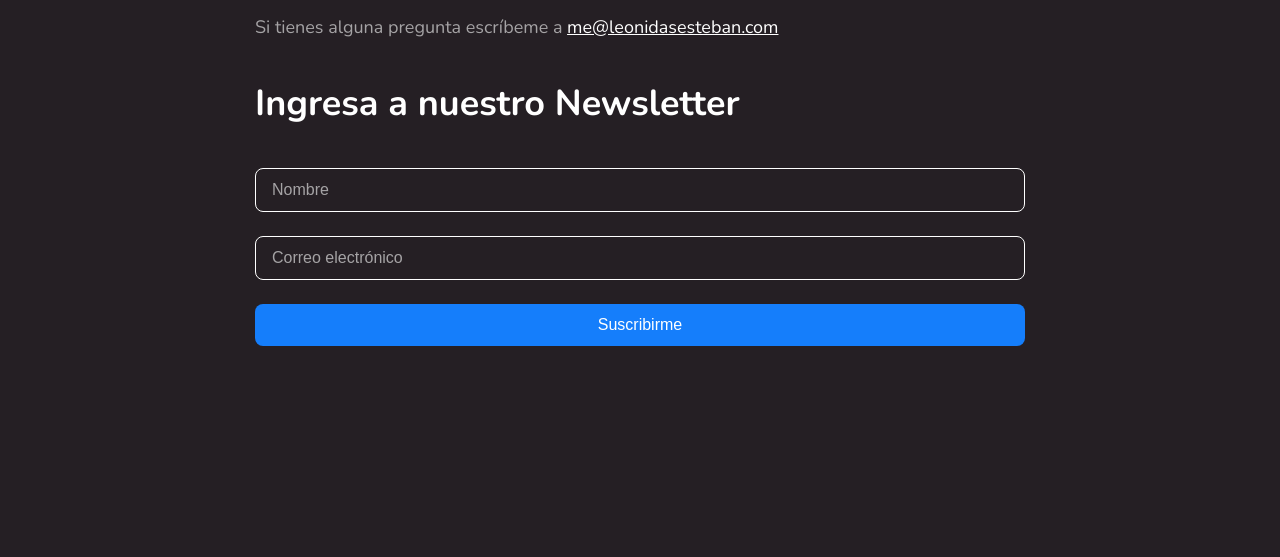
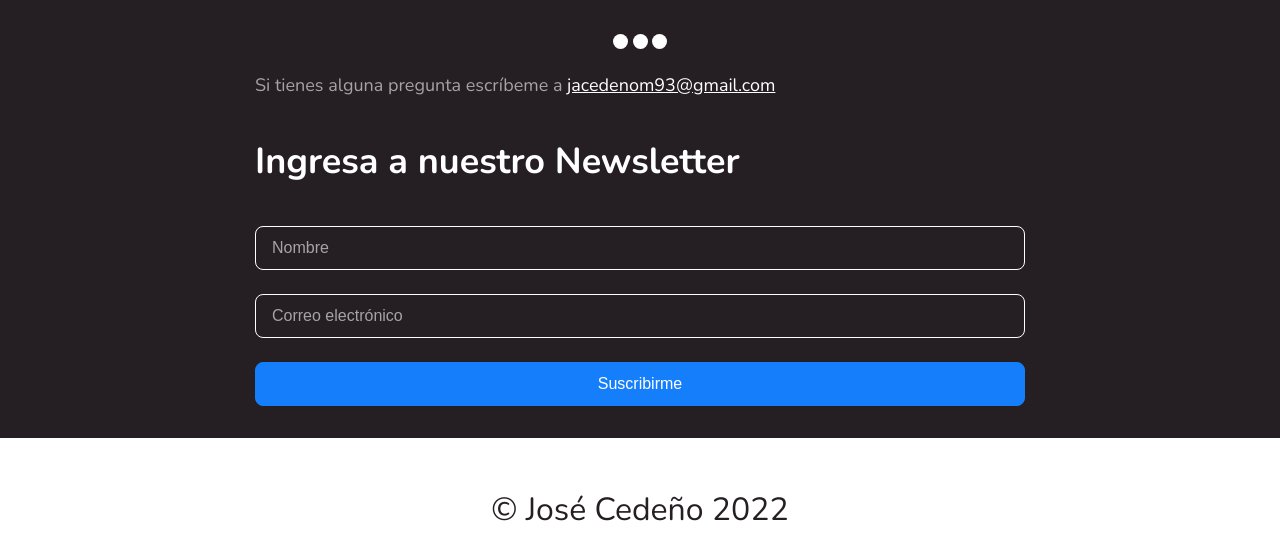
Before and after one commit to Jslectro93/nemium, a plain HTML site: page index.html in a window 1280 px wide. Shown: the part 5718-6275 px from the top of the page. Before the commit the page ends 6088 px from the top, so only its background shows below. Drawn offline with nearby package versions, Linux system fonts and the light colour scheme; grey boxes are pictures that could not be loaded.

Commit message:
Add files via upload
Cambios en el footer

```diff
--- a/css/style-logical.css
+++ b/css/style-logical.css
@@ -241,11 +241,35 @@ main hr {
 
 .form input[type="submit"] {
     background-color: #157EFB;
-    border: none;
+    /* border: none; */
+    border: 1px solid #157EFB;
+}
+
+footer {
+    background-color: var(--white-30);
+    inline-size: 100%;
+    block-size: 174px;
+}
+
+.footer-content {
+    inline-size: 320px;
+    inset-block-start: 50px;
+    text-align: center;
+    position: relative;
+    margin: 0 auto;
+}
+
+.footer-content p {
+    color: #251F24;
+    font-weight: normal;
+    font-size: 32px;
+}
+
+.debug {
+    outline: 1px solid red;
 }
 
 @media screen and (min-width: 1366px) {
-
     .hero {
         block-size: 350px;
     }
@@ -273,4 +297,5 @@ main hr {
         font-size: 60px;
         margin-block-start: 64px;
     }
+
 }
--- a/index.html
+++ b/index.html
@@ -269,9 +269,9 @@
                     </ul>
 
 
-                    <h3>Modelo de caja</h3>
                 </section>
                 <div class="section-content">
+                    <h2>Estos videos te podrían interesar</h2>
                     <div class="slider">
                         <scroll-container class="slider-container">
                             <scroll-page class="slider-slide" id="video-1">
@@ -289,9 +289,8 @@
                                     allowfullscreen></iframe>
                             </scroll-page>
                             <scroll-page class="slider-slide" id="video-3">
-                                <iframe class="video" width="560" height="315"
-                                    src="https://www.youtube.com/embed/quRFt2Mlb7E" title="YouTube video player"
-                                    frameborder="0"
+                                <iframe class="video" width="560" height="315" src="https://www.youtube.com/embed/a6RWlBfmV0k"
+                                    title="YouTube video player" frameborder="0"
                                     allow="accelerometer; autoplay; clipboard-write; encrypted-media; gyroscope; picture-in-picture"
                                     allowfullscreen></iframe>
                             </scroll-page>
@@ -306,7 +305,7 @@
                 </div>
 
                 <p>Si tienes alguna pregunta escríbeme a <a
-                        href="mailto:me@leonidasesteban.com">me@leonidasesteban.com</a>
+                        href="mailto:jacedenom93@gmail.com">jacedenom93@gmail.com</a>
                 </p>
                 <div class="section-content">
                     <h2>Ingresa a nuestro Newsletter</h2>
@@ -319,6 +318,18 @@
             </div>
         </div>
     </main>
+
+    <footer>
+        <div class="wrapper">
+            <div class="footer-content">
+                <p>© José Cedeño 2022</p>
+                <a href="https://instagram.com/jslectro"><img src="./images/instagram.png" alt=""></a>
+                <a href="https://facebook.com/jslectro"><img src="./images/facebook.png" alt=""></a>
+                <a href="https://twitter.com/jslectro"><img src="./images/twitter.png" alt=""></a>
+
+            </div>
+        </div>
+    </footer>
 </body>
 
 </html>
```
Also changed, not shown: images/facebook.png (added), images/figma.png, images/github.png, images/google-chrome.png, images/instagram.png (added), images/twitter.png (added), images/visual-studio-code.png.
